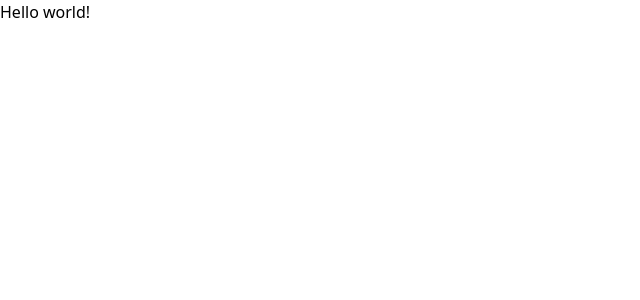
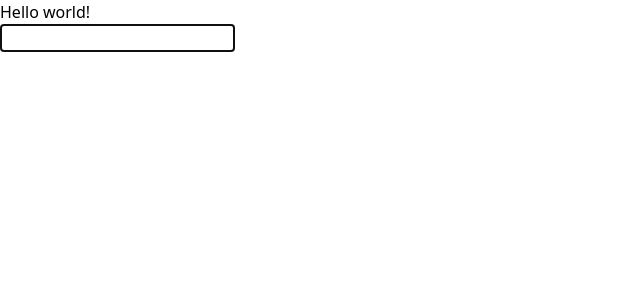
Before and after one commit to Omar-Muhamad/react-revise, a React (Create React App) app: page / in a window 1280 px wide. Shown: the top 300 px of the page, without its empty margins (0-640 px from the left). Built offline with nearby package versions, Linux system fonts and the light colour scheme.

Commit message:
Use useRef

```diff
--- a/src/components/ChildComponent.jsx
+++ b/src/components/ChildComponent.jsx
@@ -1,8 +1,12 @@
+import FocusInput from "./FocusInput";
 
 const ChildComponent = () => {
   return (
-    <h1>Hello world!</h1>
-  )
-}
+    <>
+      <h1>Hello world!</h1>
+      <FocusInput />
+    </>
+  );
+};
 
-export default ChildComponent
+export default ChildComponent;
--- /dev/null
+++ b/src/components/FocusInput.jsx
@@ -0,0 +1,19 @@
+import React, { useEffect, useRef } from 'react'
+
+const FocusInput = () => {
+
+  const input = useRef(null)
+
+  useEffect(() => {
+    // focus the input element
+    input.current.focus()
+  }, [])
+
+  return (
+    <div>
+      <input className='border-2' type="text" ref={input}/>
+    </div>
+  )
+}
+
+export default FocusInput
```
